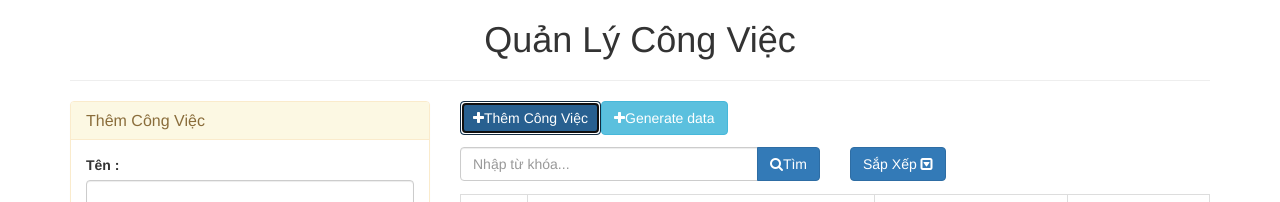
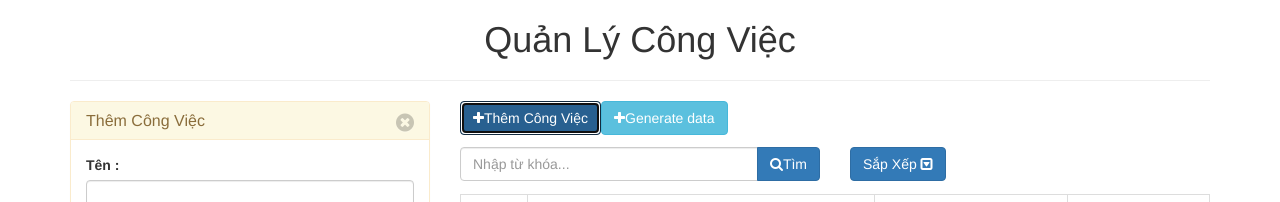
Before and after one commit to nguyenlethanhlinh95/react-redux, a React (Create React App) app: page / in a window 1280 px wide. Both pictures are taken after a click on the button "Thêm Công Việc". Shown: the top 202 px of the page. Built offline with nearby package versions, Linux system fonts and the light colour scheme.

Commit message:
Add todo

```diff
--- a/package.json
+++ b/package.json
@@ -6,6 +6,7 @@
     "@testing-library/jest-dom": "^4.2.4",
     "@testing-library/react": "^9.4.1",
     "@testing-library/user-event": "^7.2.1",
+    "firebase": "^7.9.3",
     "react": "^16.13.0",
     "react-dom": "^16.13.0",
     "react-scripts": "3.4.0"
--- a/src/App.js
+++ b/src/App.js
@@ -1,8 +1,9 @@
 import React, { Component } from 'react';
 import FormTodo from './components/formTodo';
-import Search from './components/search';
-import Sort from './components/sort';
 import Table from './components/table';
+import Sort from './components/Sort';
+import Search from './components/Search';
+
 
 export default class App extends Component {
   constructor(props){
@@ -25,17 +26,17 @@ export default class App extends Component {
   generateData = () => {
     let tasks = [
       {
-        id: 1,
+        id: this.generateID(),
         name: 'Hoc lap trinh',
         status: false
       },
       {
-        id: 2,
+        id: this.generateID(),
         name: 'Di hoc',
         status: true
       },
       {
-        id: 3,
+        id: this.generateID(),
         name: 'Ngu',
         status: true
       }
@@ -48,8 +49,20 @@ export default class App extends Component {
   }
 
   // get data form submit
-  onSubmit = (data) => {
-    console.log(data);
+  onSubmit = (name,status) => {
+    // tao moi doi tuong
+    var task = {
+      id: this.generateID(),
+      name: name,
+      status: status
+    }
+    // add vao state, cap nhat tren local
+    var {tasks} = this.state;
+    tasks.push(task);
+    this.setState({
+      tasks: tasks
+    });
+    localStorage.setItem('tasks', JSON.stringify(tasks));
   }
 
   // Toggle Form
@@ -59,9 +72,25 @@ export default class App extends Component {
     })
   }
 
+  // sinh id tu dong
+  s4(){
+    return Math.floor((1+Math.random())*0x10000).toString(16).substring(1);
+  }
+
+  generateID(){
+    return this.s4() + this.s4() + '-' + this.s4() + '-' + this.s4() + '-'
+    + this.s4() + '-' + + this.s4() + '-' + this.s4();
+  }
+
+  onCloseForm = () => {
+    this.setState({
+      isDisplayForm : !this.state.isDisplayForm
+    });
+  }
+
   render() {
     var { isDisplayForm } = this.state;
-    let elmTaskForm = isDisplayForm ? <FormTodo onSubmit={this.onSubmit}></FormTodo> : ''
+    let elmTaskForm = isDisplayForm ? <FormTodo onSubmit={this.onSubmit} onCloseForm={this.onCloseForm}></FormTodo> : ''
     return (
       <div className="container">
         <div className="text-center">
@@ -80,12 +109,8 @@ export default class App extends Component {
               <span className="fa fa-plus mr-5" />Generate data
             </button>
             <div className="row mgt-1">
-              <div className="col-xs-6 col-sm-6 col-md-6 col-lg-6">
-                <Search></Search>
-              </div>
-              <div className="col-xs-6 col-sm-6 col-md-6 col-lg-6">
-                <Sort></Sort>
-              </div>
+              <Search></Search>
+              <Sort></Sort>
             </div>
             <div className="row mgt-1">
               <div className="col-xs-12 col-sm-12 col-md-12 col-lg-12">
--- a/src/components/formTodo.js
+++ b/src/components/formTodo.js
@@ -15,13 +15,32 @@ export default class formTodo extends Component {
     }
     onSubmit = (e) => {
       e.preventDefault();
-      this.props.onSubmit(this.state);
+      this.props.onSubmit(this.state.name, this.state.status === 'true' ? true:false);
+
+      // Cancel & Close Form
+      this.onClear();
+      this.onCloseForm();
     }
+
+    // clear form
+    onClear = () => {
+      this.setState({
+        name: '',
+        status: false
+      });
+    }
+
+    onCloseForm = () => {
+      this.props.onCloseForm();
+    }
+
+    // change status form
     render() {
         return (
             <div className="panel panel-warning">
               <div className="panel-heading">
-                <h3 className="panel-title">Thêm Công Việc</h3>
+                <h3 className="panel-title">Thêm Công Việc <span className="close" onClick={this.onCloseForm}><i className="fa fa-times-circle" aria-hidden="true"></i>
+</span></h3>
               </div>
               <div className="panel-body">
                 <form onSubmit={this.onSubmit}>
@@ -37,7 +56,7 @@ export default class formTodo extends Component {
                   <br />
                   <div className="text-center">
                     <button type="submit" className="btn btn-warning">Thêm</button>&nbsp;
-                    <button type="submit" className="btn btn-danger">Hủy Bỏ</button>
+                    <button onClick={this.onClear} type="submit" className="btn btn-danger">Hủy Bỏ</button>
                   </div>
                 </form>
               </div>
--- a/src/components/search.js
+++ b/src/components/search.js
@@ -1,8 +1,9 @@
 import React, { Component } from 'react'
 
-export default class search extends Component {
+export default class Search extends Component {
     render() {
         return (
+            <div className="col-xs-6 col-sm-6 col-md-6 col-lg-6">
                     <div className="input-group">
                         <input type="text" className="form-control" placeholder="Nhập từ khóa..." />
                         <span className="input-group-btn">
@@ -11,6 +12,7 @@ export default class search extends Component {
                             </button>
                         </span>
                     </div>
+                </div>
         )
     }
 }
--- a/src/components/sort.js
+++ b/src/components/sort.js
@@ -1,8 +1,9 @@
 import React, { Component } from 'react'
 
-export default class sort extends Component {
+export default class Sort extends Component {
     render() {
         return (
+            <div className="col-xs-6 col-sm-6 col-md-6 col-lg-6">
                     <div className="dropdown">
                         <button className="btn btn-primary dropdown-toggle" type="button" id="dropdownMenu1" data-toggle="dropdown" aria-haspopup="true" aria-expanded="true">
                             Sắp Xếp <span className="fa fa-caret-square-o-down ml-5" />
@@ -27,6 +28,7 @@ export default class sort extends Component {
                             <li><a role="button">Trạng Thái Ẩn</a></li>
                         </ul>
                     </div>
+                </div>
         )
     }
 }
```
Also changed, not shown: 1 other file (tests, documents, lock files or other folders). Lines whose indentation alone changed are shown as unchanged.
